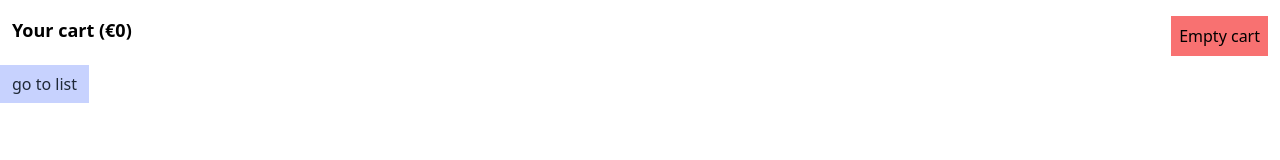
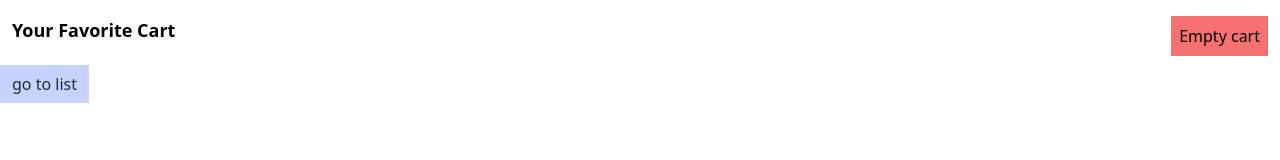
Before and after one commit to fyondev/next-shop, a Next.js app: page /favorites in a window 1280 px wide. Shown: the top 160 px of the page. Built offline with nearby package versions, Linux system fonts and the light colour scheme.

Commit message:
Added Favorite component

```diff
--- /dev/null
+++ b/components/product/favorite.js
@@ -0,0 +1,29 @@
+import { SingleProductComponent } from "./single";
+
+export const FavoriteProductComponent = ({
+  products = [],
+  handleClearCart,
+  handleRemoveFromCart,
+}) => {
+
+
+  return (
+    <>
+      <div className="flex justify-between py-4 px-3">
+        <h3 className="text-lg font-bold">Your Favorite Cart</h3>
+        <button className="bg-red-400 p-2" onClick={handleClearCart}>
+          Empty cart
+        </button>
+      </div>
+      <div className="flex">
+        {products.map((product) => (
+          <SingleProductComponent
+            key={product.name}
+            product={product}
+            onRemoveFromCartClick={handleRemoveFromCart}
+          />
+        ))}
+      </div>
+    </>
+  );
+};
--- a/pages/favorites.js
+++ b/pages/favorites.js
@@ -1,6 +1,7 @@
 import Link from 'next/link';
 import React from 'react'
-import { CartProductComponent } from '../components/product/cart';
+import { FavoriteProductComponent } from '../components/product/favorite';
+
 import { useFavoriteCart } from '../hooks/favorites';
 
 function Favorites() {
@@ -15,7 +16,7 @@ function Favorites() {
 
     return (
         <div>
-            <CartProductComponent
+            <FavoriteProductComponent
               products={favoriteItems}
               handleClearCart={handleClearCart}
               handleRemoveFromCart={handleRemoveFromFavorite}
```
